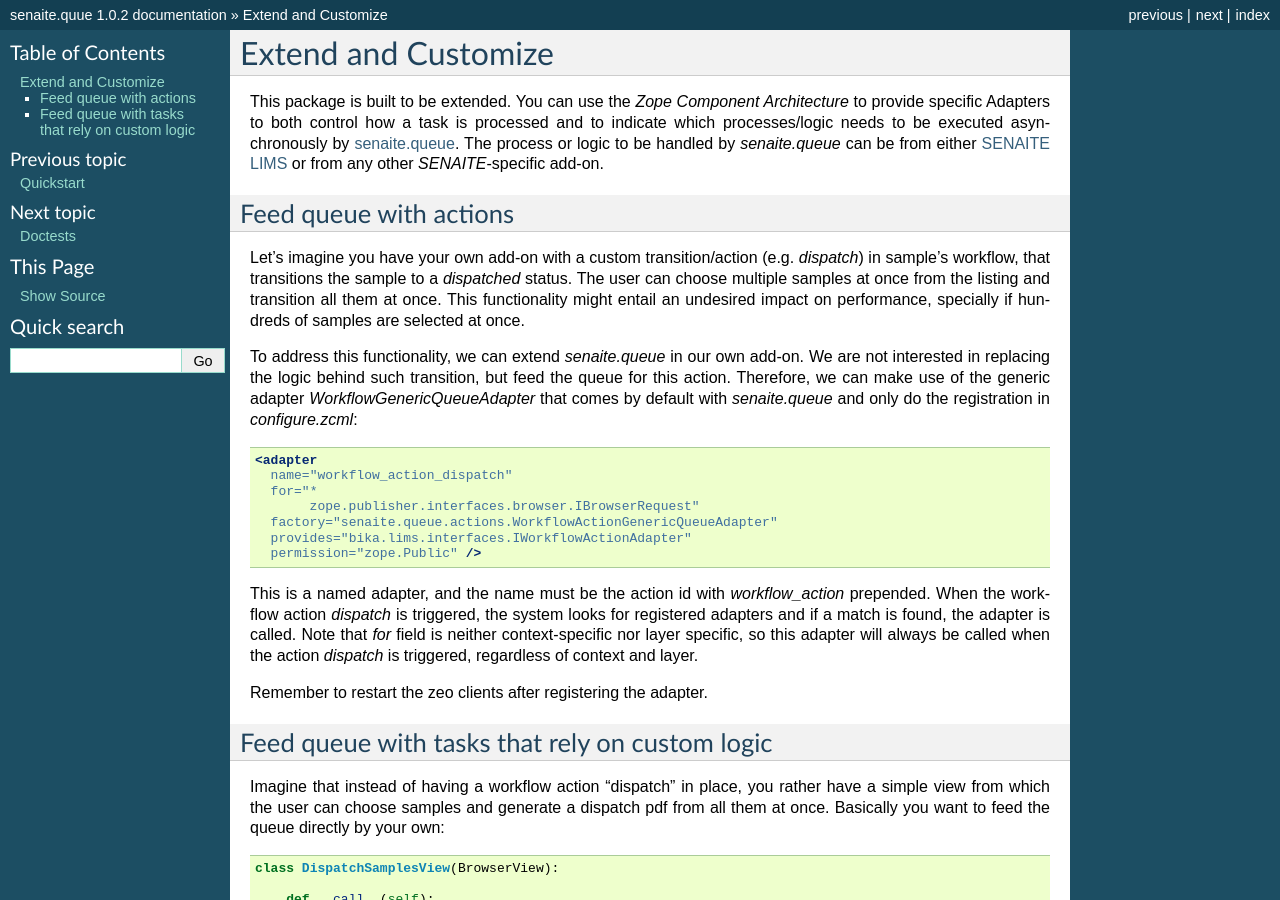
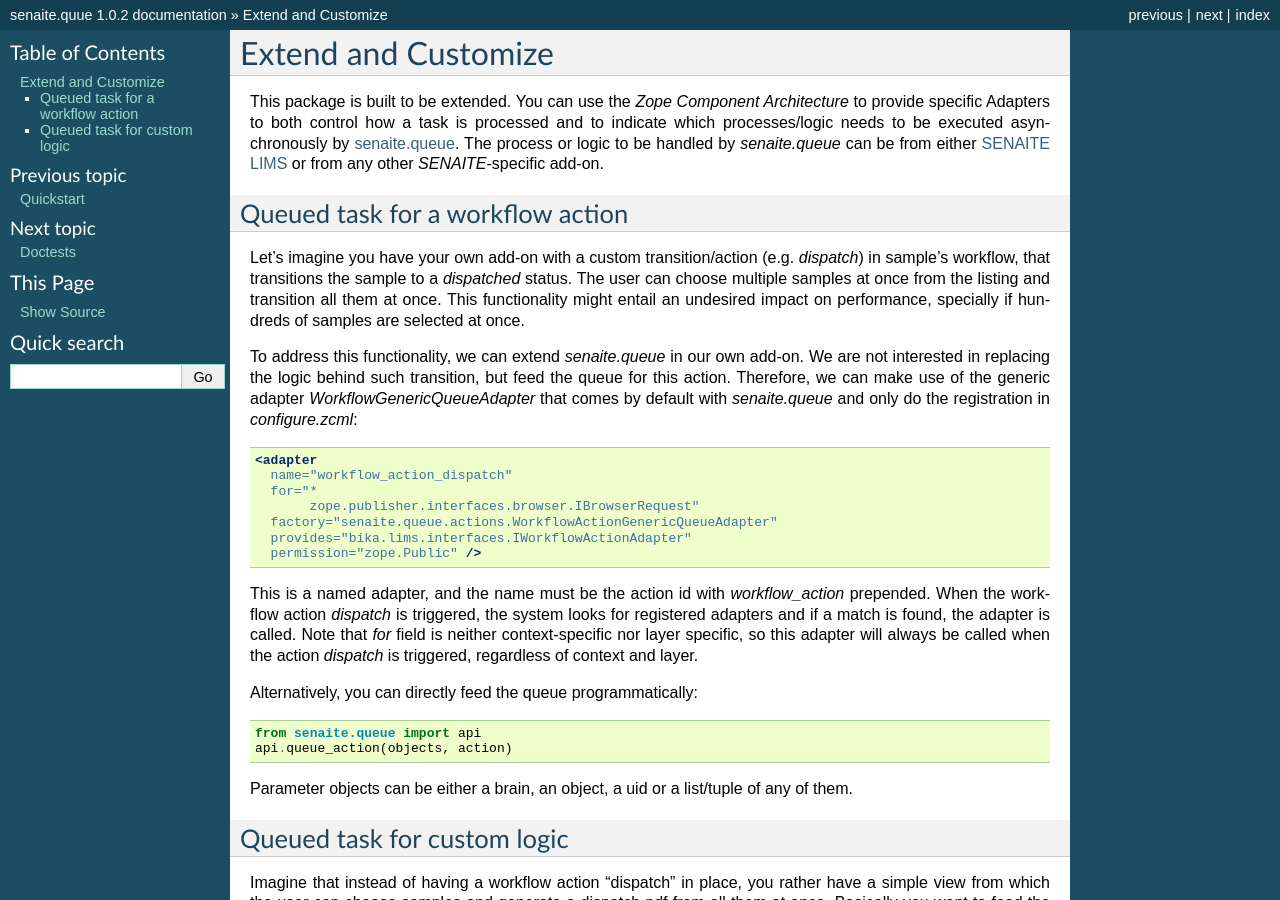
Before and after one commit to senaite/senaite.queue, a Sphinx documentation site: the page built from docs/extend.rst, in a window 1280 px wide and 900 px high. Built offline with Sphinx 7.4.7, drawn with Linux system fonts in a browser that asks for light colours.

Commit message:
Add queue task for a wf action programmatically

```diff
--- a/docs/extend.rst
+++ b/docs/extend.rst
@@ -9,8 +9,8 @@
 `SENAITE`-specific add-on.
 
 
-Feed queue with actions
------------------------
+Queued task for a workflow action
+---------------------------------
 
 Let's imagine you have your own add-on with a custom transition/action (e.g.
 *dispatch*) in sample's workflow, that transitions the sample to a *dispatched*
@@ -42,11 +42,20 @@
 so this adapter will always be called when the action `dispatch` is triggered,
 regardless of context and layer.
 
-Remember to restart the zeo clients after registering the adapter.
+Alternatively, you can directly feed the queue programmatically:
+
+.. code-block:: python
+
+    from senaite.queue import api
+    api.queue_action(objects, action)
 
 
-Feed queue with tasks that rely on custom logic
------------------------------------------------
+Parameter objects can be either a brain, an object, a uid or a list/tuple of any
+of them.
+
+
+Queued task for custom logic
+----------------------------
 
 Imagine that instead of having a workflow action "dispatch" in place, you rather
 have a simple view from which the user can choose samples and generate a
```
